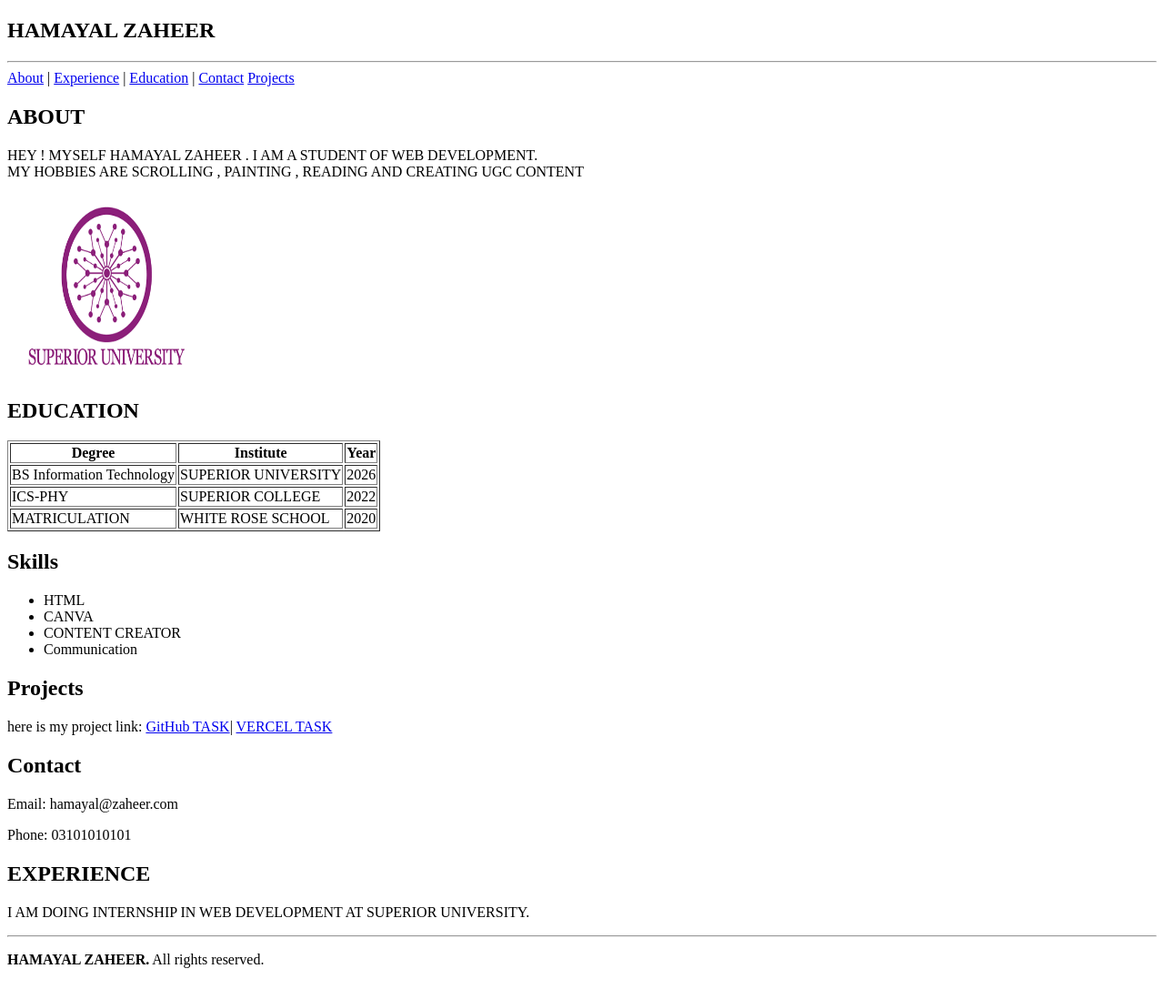
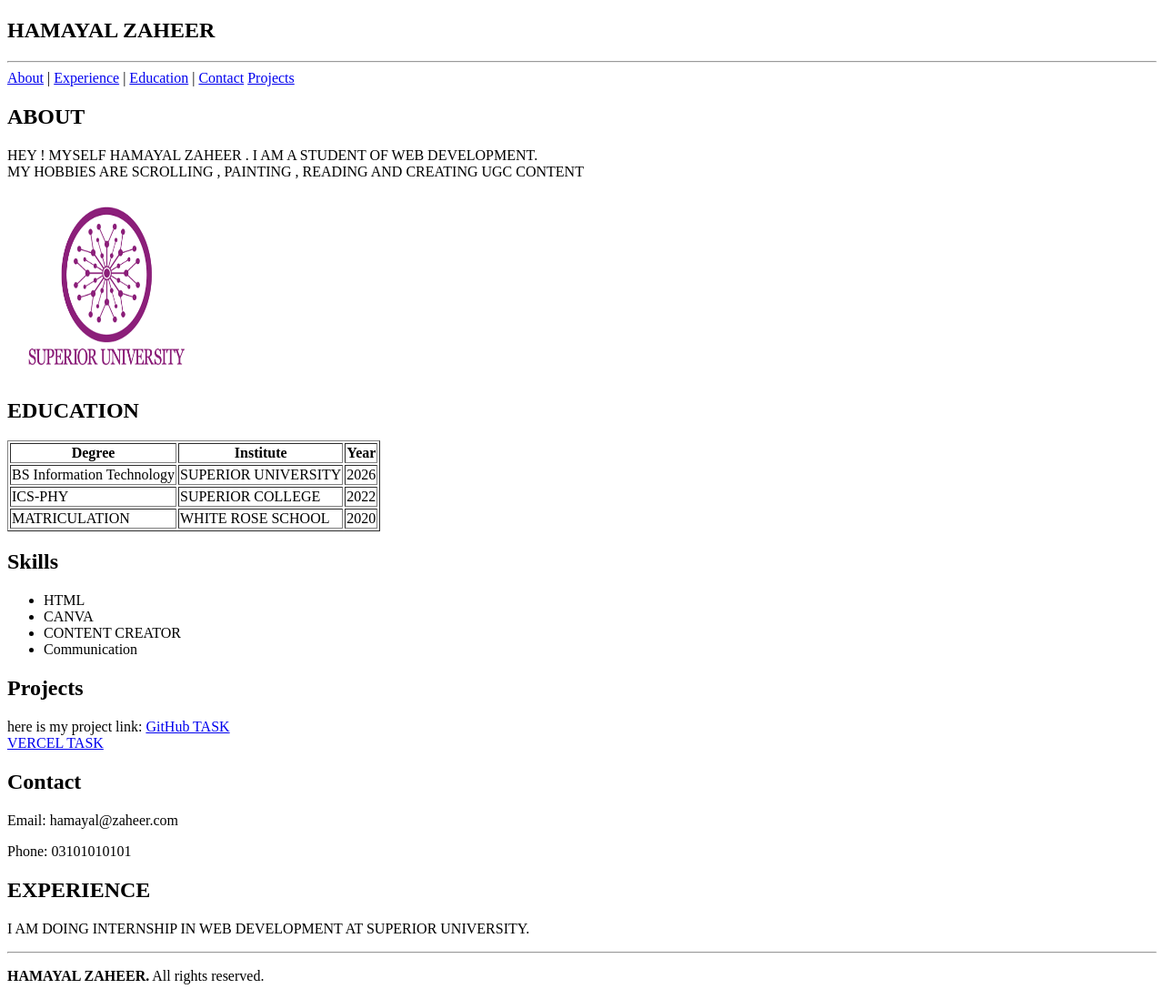
Before and after one commit to hamayalzaheer7-cpu/cvhamayal, a plain HTML site: page index.html in a window 1280 px wide. Shown: the whole page at 91% size. Drawn offline with Linux system fonts and the light colour scheme.

Commit message:
MY UPDATED CV

```diff
--- a/index.html
+++ b/index.html
@@ -57,7 +57,7 @@
              <section id="projects">
             <h2>Projects</h2>
             <article>
-                <p>here is my project link: <a href="https://github.com/hamayalzaheer7-cpu/cvhamayal.git">GitHub TASK</a>|
+                <p>here is my project link: <a href="https://github.com/hamayalzaheer7-cpu/cvhamayal.git">GitHub TASK</a><br>
                 <a href="https://cvhamayal.vercel.app/">VERCEL TASK</a></p>
             </article>
         </section>
```
